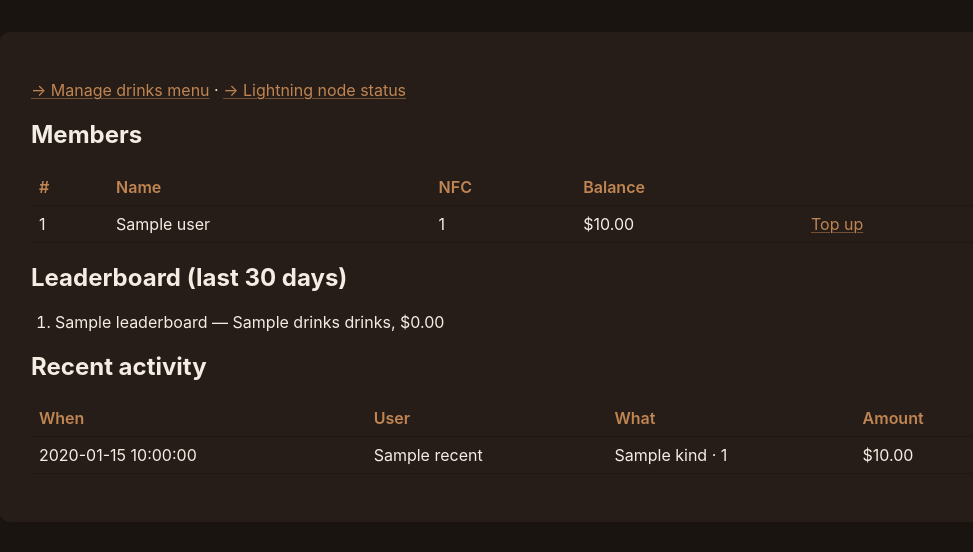
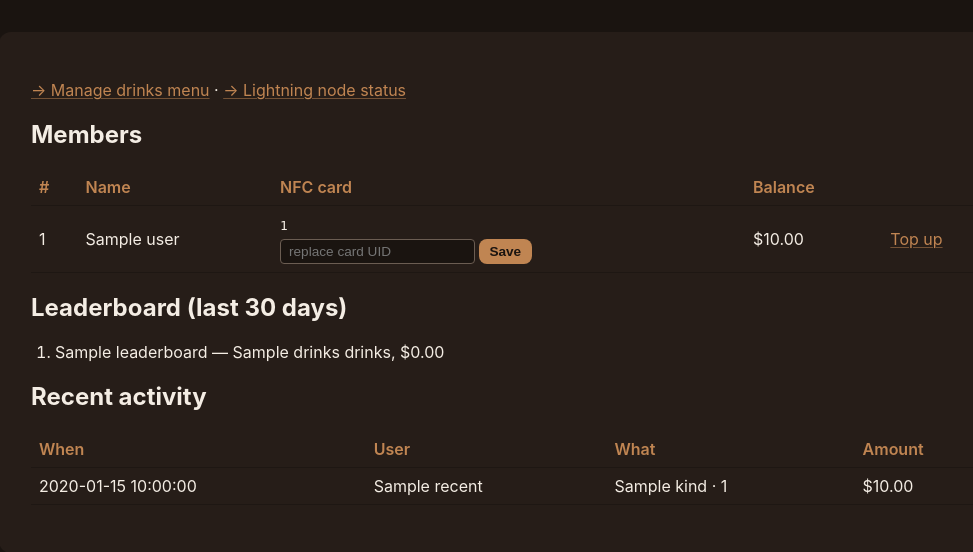
Before and after one commit to imcmurray/espresso-club, a FastAPI app: template app/templates/admin.html in a window 1280 px wide. Shown: the part 57-609 px from the top of the page, without its empty margins (123-1096 px from the left). Run offline with FastAPI, Linux system fonts and the light colour scheme; the template is opened without the code that fills it: most values are stand-ins (such as "Sample title", 1, 10 or a date in 2020); parts of the project's set-up code (start-up, migrations or seed data) failed here and were passed over; some libraries are stand-ins or nearby versions.

Commit message:
fix(admin): drink edit Save button + add NFC card assign form
Two related admin-page fixes that surfaced during live testing:

1. Drink edit Save button did nothing.
   The edit row template wrapped the inputs in a <form> nested inside a
   <tr>. HTML5 forbids <form> as a direct child of <tr>; browsers
   silently hoist the form out of the table, the inputs lose their
   form association, and Submit becomes a no-op.

   Fix: drop the <form> entirely. Use hx-include="closest tr" on the
   Save button so HTMX gathers every named input in the parent row.
   Same UX, valid HTML, Save works.

   Plus: changed the active-checkbox handling. Default was Form("on"),
   so an unchecked checkbox (which submits no value at all) was silently
   leaving the drink active. Now the param is Optional with default
   None, and "active" is True only if the value is present and truthy.

2. New: /admin/users/<id>/assign-nfc.
   A user created via /onboard who didn't tap a card within the
   30-second window has no NFC UID, and there was no admin path to
   register one later. Same problem when a card is lost or replaced.

   Each row in the Members table now has an inline form to set or
   replace the user's card UID. POST returns a 303 to /admin so the
   change is visible immediately. Duplicate-UID conflicts return 409
   with a clear "already assigned to X" message.

22/22 tests still pass.

Co-Authored-By: Claude Opus 4.7 (1M context) <noreply@anthropic.com>

```diff
--- a/app/static/style.css
+++ b/app/static/style.css
@@ -221,6 +221,21 @@ th { color: var(--accent); font-weight: 600; }
 }
 .cancel-btn:hover { color: var(--fg); border-color: var(--fg); }
 
+/* NFC assignment form on /admin */
+.nfc-cell { vertical-align: top; }
+.nfc-cell .muted { color: var(--muted); font-style: italic; }
+.nfc-form {
+    display: flex; gap: 0.25rem; margin-top: 0.35rem;
+}
+.nfc-form input {
+    padding: 0.25rem 0.5rem; font-size: 0.85rem;
+    background: var(--bg); color: var(--fg);
+    border: 1px solid var(--muted); border-radius: 0.25rem;
+}
+.nfc-form button {
+    padding: 0.25rem 0.65rem; font-size: 0.85rem;
+}
+
 /* Lightning node status page */
 .status-card { padding: 1rem 1.25rem; border-radius: 0.75rem; margin: 1rem 0; }
 .status-up { background: rgba(109, 182, 116, 0.12); border: 1px solid rgba(109, 182, 116, 0.5); }
--- a/app/templates/admin.html
+++ b/app/templates/admin.html
@@ -8,16 +8,27 @@
     </p>
 
     <h2>Members</h2>
-    <table>
+    <table class="members-table">
         <thead>
-            <tr><th>#</th><th>Name</th><th>NFC</th><th>Balance</th><th></th></tr>
+            <tr><th>#</th><th>Name</th><th>NFC card</th><th>Balance</th><th></th></tr>
         </thead>
         <tbody>
             {% for u in users %}
             <tr>
                 <td>{{ u.id }}</td>
                 <td>{{ u.name }}</td>
-                <td>{{ u.nfc_uid or "(unregistered)" }}</td>
+                <td class="nfc-cell">
+                    {% if u.nfc_uid %}
+                    <code class="small">{{ u.nfc_uid }}</code>
+                    {% else %}
+                    <span class="muted">unregistered</span>
+                    {% endif %}
+                    <form action="/admin/users/{{ u.id }}/assign-nfc" method="post" class="nfc-form">
+                        <input name="nfc_uid" placeholder="{% if u.nfc_uid %}replace{% else %}set{% endif %} card UID"
+                               size="20" required>
+                        <button type="submit">Save</button>
+                    </form>
+                </td>
                 <td>{% if u.balance_usd is not none %}${{ "%.2f"|format(u.balance_usd) }}{% else %}?{% endif %}</td>
                 <td><a href="/topup/{{ u.id }}">Top up</a></td>
             </tr>
```
Also changed, not shown: app/routers/admin.py (+41 -3 lines), app/templates/_drink_edit_row.html (+9 -5 lines).
